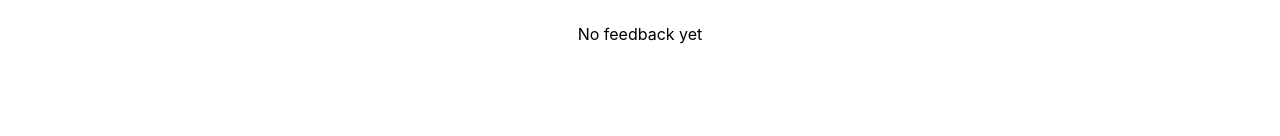
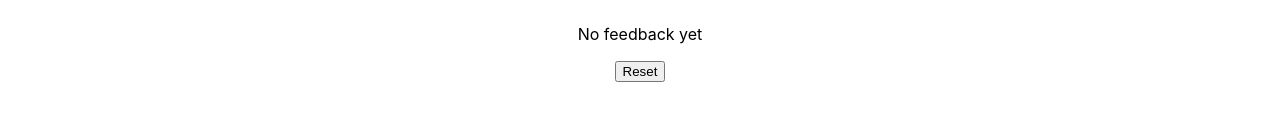
Before and after one commit to OleksiiPro1/react-test, a React (Create React App) app in the folder my-app/: page / in a window 1280 px wide. Shown: the part 164-300 px from the top of the page. Built offline with nearby package versions, Linux system fonts and the light colour scheme.

Commit message:
LocalStorage reset

```diff
--- a/my-app/src/Components/Homework.jsx
+++ b/my-app/src/Components/Homework.jsx
@@ -24,6 +24,23 @@ return {
     [e.target.dataset.type]: prev[e.target.dataset.type]+1
 }
  })
+}
+
+function resetAll() {
+    setFeedBack((prev)=>{
+        localStorage.setItem('feedback',JSON.stringify( {
+            ...prev,
+            bad:0,
+            neutral:0,
+            good:0
+        }))
+        return {
+            ...prev,
+            bad:0,
+            neutral:0,
+            good:0
+        }
+         })
 }
 
 
@@ -59,6 +76,9 @@ return {
 
 
                 </div>
+                <div>
+                    <button onClick={resetAll}>Reset</button>
+                </div>
         </div>
     );
 }
```
